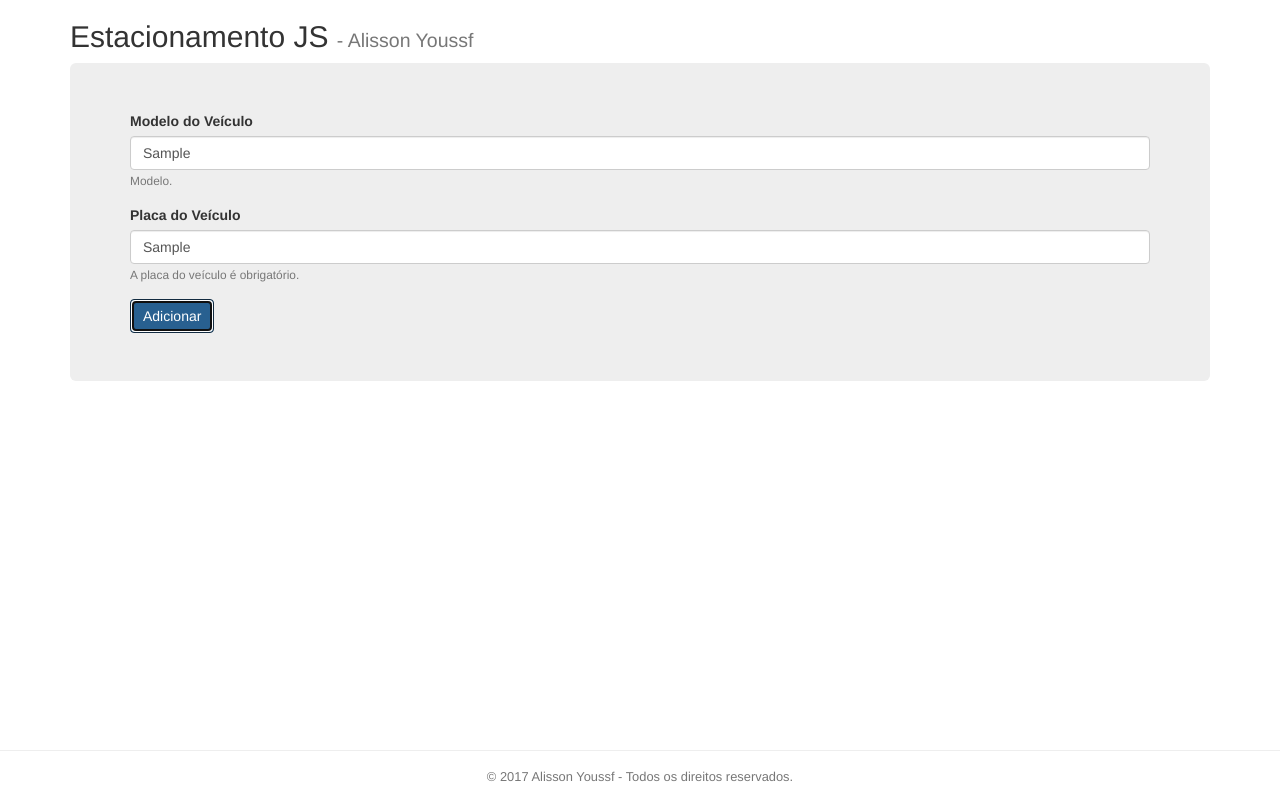
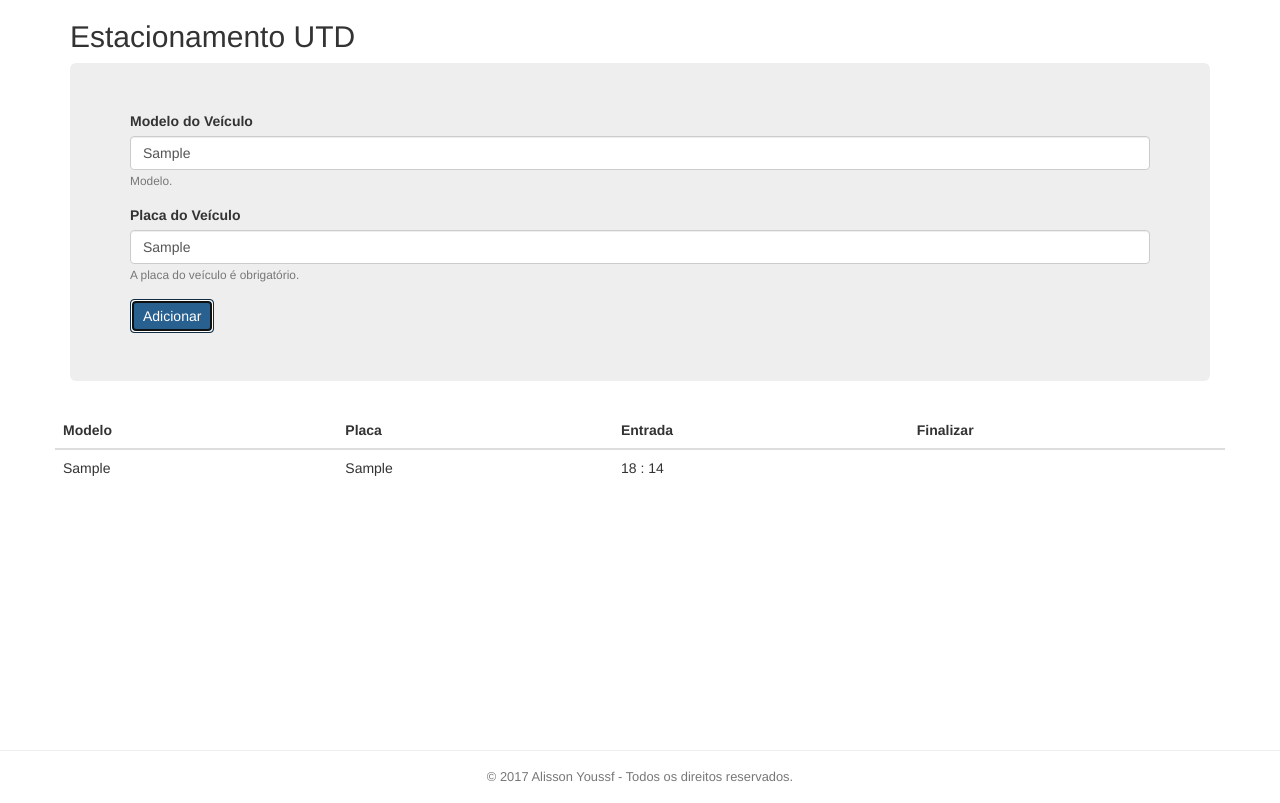
Before and after one commit to youssfbr/estacionamentoJS, a plain HTML site: page index.html in a window 1280 px wide. Both pictures are taken after typing "Sample", "Sample" into the empty fields and a click on the button "Adicionar". Drawn offline with Linux system fonts and the light colour scheme.

Commit message:
Função que retorna dados.

```diff
--- a/index.html
+++ b/index.html
@@ -3,14 +3,14 @@
     xmlns="http://www.w3.org/1999/xhtml">
 <head>
 	<meta charset="utf-8" />
-	<title>Estacionamento JS</title>
+	<title>Estacionamento UTD</title>
 	<link rel="stylesheet" type="text/css" href="static/css/bootstrap.min.css" />
 	<link rel="stylesheet" type="text/css" href="static/css/style.css" />
 </head>
-<body>
+<body onload="mostraPatio()">
 	<div class="container">
 		<div class="header clearfix">
-			<h2>Estacionamento JS <small> - Alisson Youssf</small></h2>
+			<h2>Estacionamento UTD <small>  </small></h2>
 			<div class="jumbotron">
 				<form id="formulario" name="formulario">
 					<div class="form-group">
@@ -28,14 +28,33 @@
 				</form>
 			</div>
 		</div>
+
+		<div class="row marketing">
+			<div class="col-lg-12"></div>
+				<table class="table table-hover">
+					<thead>
+						<tr>
+							<th>Modelo</th>
+							<th>Placa</th>
+							<th>Entrada</th>
+							<th>Finalizar</th>
+						</tr>
+					</thead>
+					<tbody id="resultados"></tbody>
+				</table>
+		</div>
+
 		<footer class="layout-footer">
 			<div class="container-fluid">
 				<span class="footer-disclaimer">&copy; 2017 Alisson Youssf - Todos os direitos reservados.</span>
 			</div>
 		</footer>
+
 	</div>
+
 	<script type="text/javascript" src="static/js/jquery-3.3.1.min.js"></script>
 	<script type="text/javascript" src="static/js/bootstrap.min.js"></script>
 	<script type="text/javascript" src="static/js/main.js"></script>
+
 </body>
 </html>
--- a/static/js/main.js
+++ b/static/js/main.js
@@ -17,11 +17,31 @@ function cadastraVeiculo(e) {
 		carros.push(carro);
 		localStorage.setItem('patio2', JSON.stringify(carros));
 	} else {
-		var carros = JSON.parse(localStorage.getItem('patio'));
+		var carros = JSON.parse(localStorage.getItem('patio2'));
 		carros.push(carro);
 		localStorage.setItem('patio2', JSON.stringify(carros));
 	}
 
+	mostraPatio();
 
 	e.preventDefault();
 }
+
+function mostraPatio() {
+	var carros = JSON.parse(localStorage.getItem('patio2'));
+	var carrosResultado = document.getElementById('resultados');
+
+	carrosResultado.innerHTML = '';
+
+	for (var i = 0; i < carros.length; i++) {
+		var modelo = carros[i].modelo;
+		var placa = carros[i].placa;
+		var hora = carros[i].hora;
+		var minutos = carros[i].minutos;
+
+		carrosResultado.innerHTML += '<tr><td>' + modelo +
+								'</td><td>' + placa +
+								'</td><td>' + hora + ' : ' + minutos +
+								'</tr>';
+	}
+}
```
